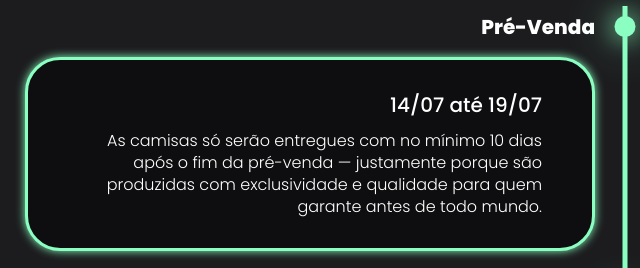
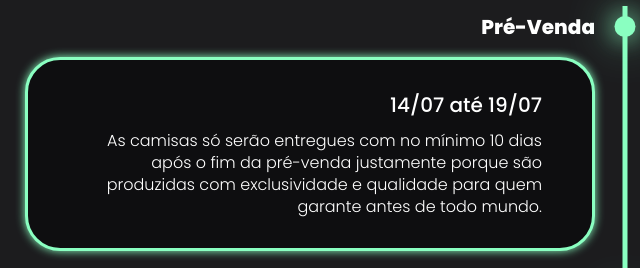
Before and after one commit to Uchoacode/nashcompanyprevenda, a plain HTML site: page index.html in a window 1280 px wide. Shown: the part 1060-1328 px from the top of the page, 15-655 px from the left. Drawn offline with nearby package versions, Linux system fonts and the light colour scheme.

Commit message:
index.html

```diff
--- a/index.html
+++ b/index.html
@@ -56,7 +56,7 @@
         <div class="timeline-date">Pré-Venda</div>
         <div class="timeline-content">
           <h3>14/07 até 19/07</h3>
-          <p>As camisas só serão entregues com no mínimo 10 dias após o fim da pré-venda — justamente porque são produzidas com exclusividade e qualidade para quem garante antes de todo mundo.</p>
+          <p>As camisas só serão entregues com no mínimo 10 dias após o fim da pré-venda justamente porque são produzidas com exclusividade e qualidade para quem garante antes de todo mundo.</p>
         </div>
       </div>
 
```
